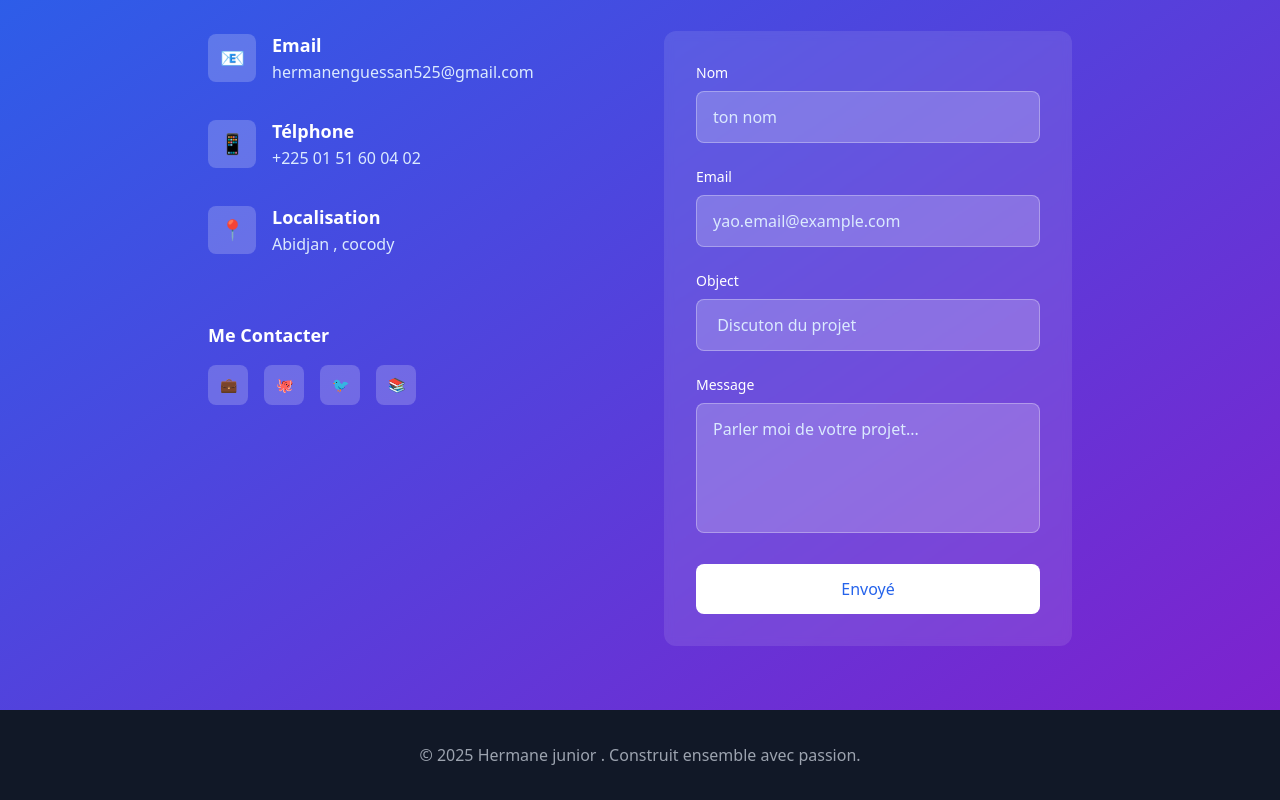
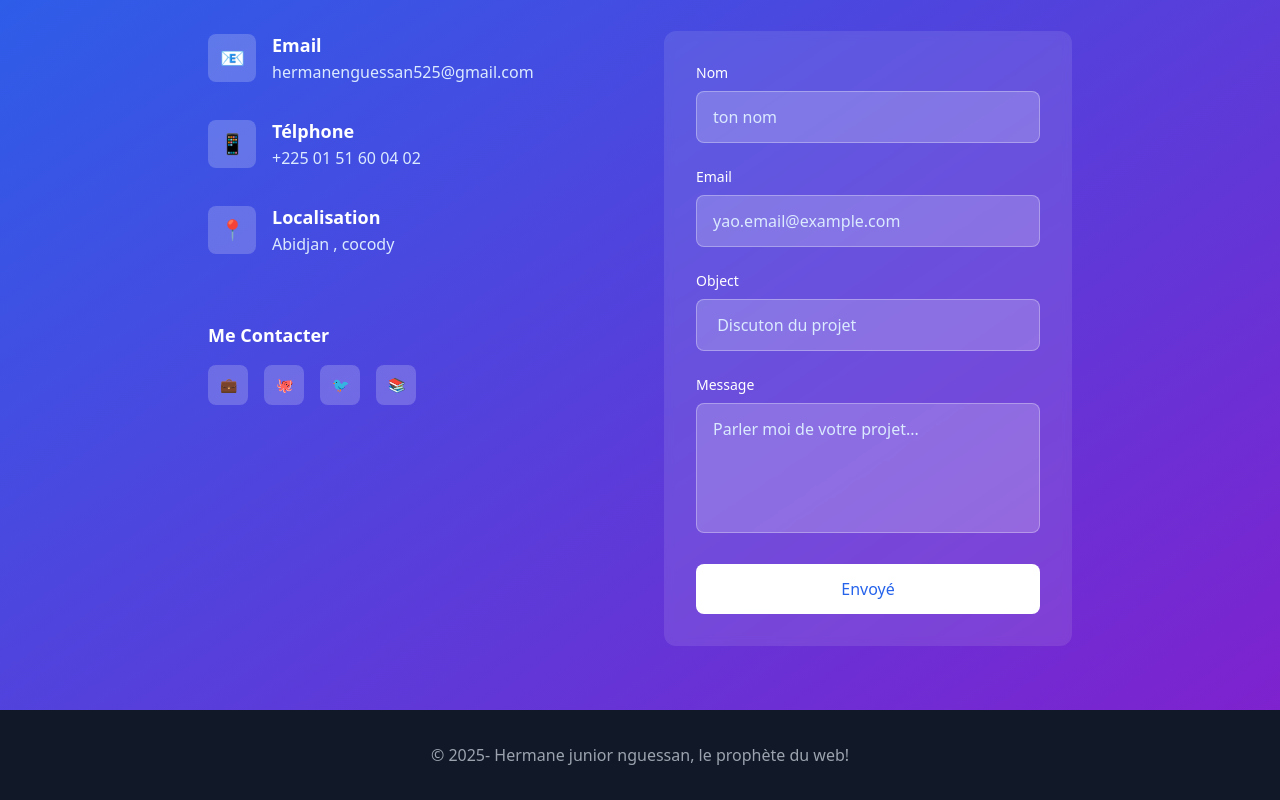
Before and after one commit to hermane225/hermanenguessan, a Vue app in the folder mano_dev/: page / in a window 1280 px wide. Shown: the part 6358-7158 px from the top of the page. Built offline with nearby package versions, Linux system fonts and the light colour scheme.

Commit message:
update message footer

```diff
--- a/mano_dev/src/components/testPage.vue
+++ b/mano_dev/src/components/testPage.vue
@@ -1241,7 +1241,7 @@
       <!-- Footer -->
       <footer class="bg-gray-900 text-white py-8">
         <div class="max-w-6xl mx-auto px-4 text-center">
-          <p class="text-gray-400">© 2025 Hermane junior . Construit ensemble avec passion.</p>
+          <p class="text-gray-400">© 2025- Hermane junior nguessan, le prophète du web!</p>
         </div>
       </footer>
     </body>
```
